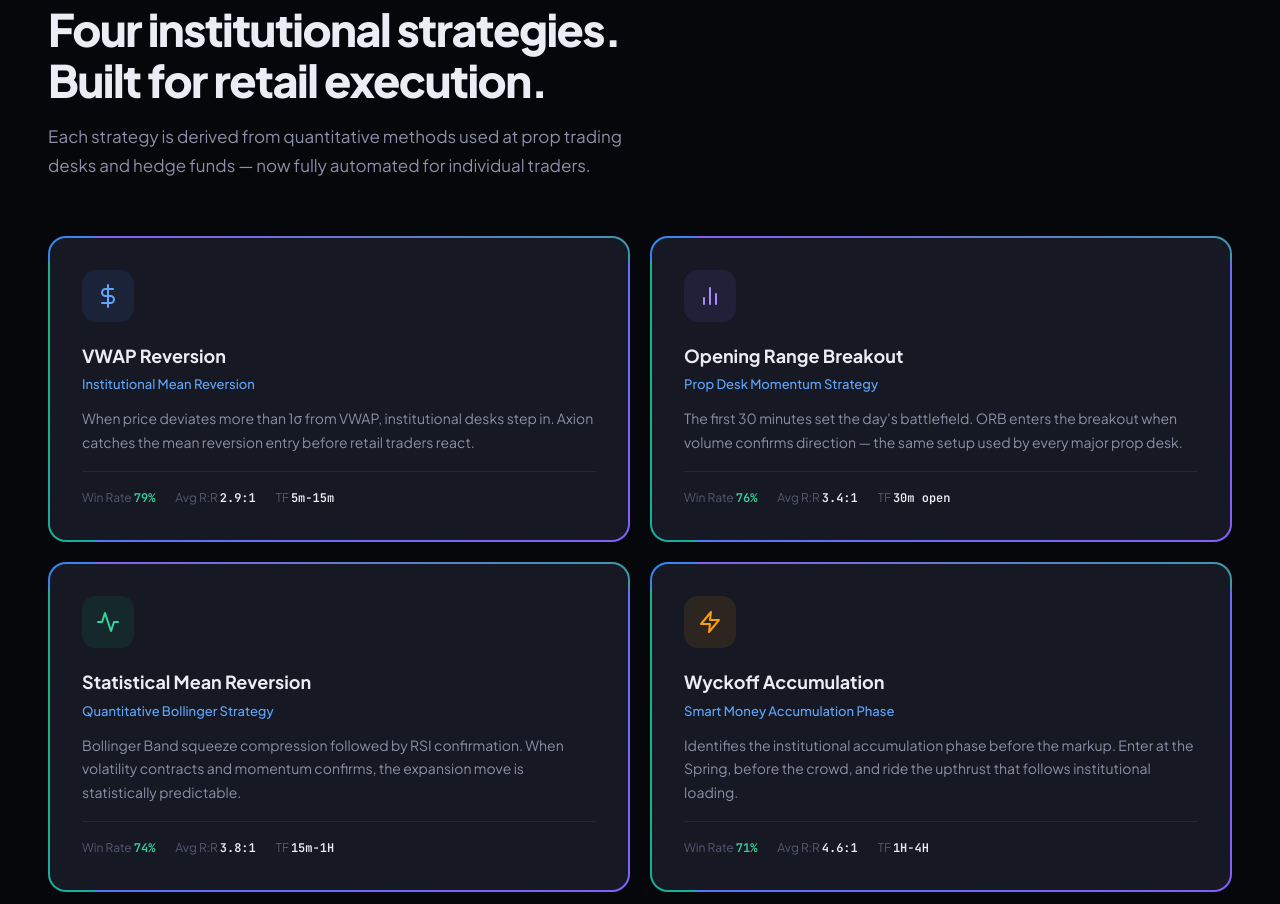
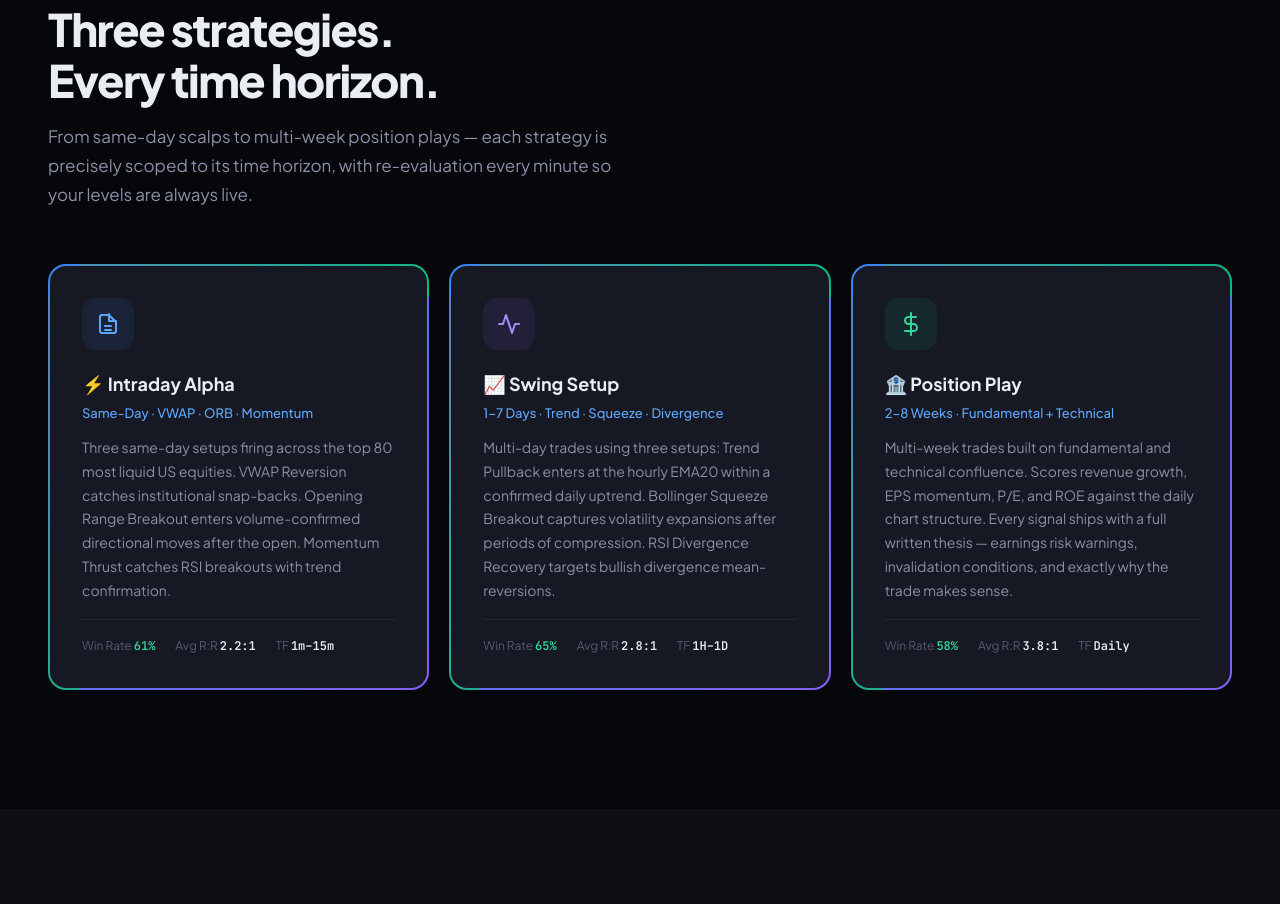
Before and after one commit to paoloisolani04-cyber/axiontrading-site-, a plain HTML site: page index.html in a window 1280 px wide. Shown: the part 1256-2160 px from the top of the page. Drawn offline with Linux system fonts and the light colour scheme; animation ran at ten frames a second.

Commit message:
Update landing page for 3-strategy system
- Strategy section: 4 old strategies → Intraday Alpha, Swing Setup, Position Play
- Section title: "Four institutional strategies" → "Three strategies. Every time horizon."
- Live feed ticker, testimonials, FAQ, activity log, pricing updated throughout

Co-Authored-By: Claude Sonnet 4.6 <noreply@anthropic.com>

```diff
--- a/index.html
+++ b/index.html
@@ -987,58 +987,45 @@ section { position: relative; z-index: 2; padding: 120px 48px; overflow: hidden;
 <section id="features">
   <div class="container">
     <div class="section-label anim"><span class="line"></span> STRATEGIES</div>
-    <div class="section-title anim">Four institutional strategies.<br>Built for retail execution.</div>
-    <div class="section-subtitle anim">Each strategy is derived from quantitative methods used at prop trading desks and hedge funds — now fully automated for individual traders.</div>
-    <div class="features-grid">
+    <div class="section-title anim">Three strategies.<br>Every time horizon.</div>
+    <div class="section-subtitle anim">From same-day scalps to multi-week position plays — each strategy is precisely scoped to its time horizon, with re-evaluation every minute so your levels are always live.</div>
+    <div class="features-grid" style="grid-template-columns:repeat(3,1fr);">
       <div class="feature-card card-glow anim tilt-card" data-tilt>
         <div class="feature-card-inner">
-          <div class="feature-icon" style="background:rgba(59,130,246,0.1);color:var(--accent2);"><svg width="24" height="24" viewBox="0 0 24 24" fill="none" stroke="currentColor" stroke-width="2" stroke-linecap="round" stroke-linejoin="round"><line x1="12" y1="1" x2="12" y2="23"/><path d="M17 5H9.5a3.5 3.5 0 0 0 0 7h5a3.5 3.5 0 0 1 0 7H6"/></svg></div>
-          <h3>VWAP Reversion</h3>
-          <div class="trader">Institutional Mean Reversion</div>
-          <p>When price deviates more than 1σ from VWAP, institutional desks step in. Axion catches the mean reversion entry before retail traders react.</p>
+          <div class="feature-icon" style="background:rgba(59,130,246,0.1);color:var(--accent2);"><svg width="24" height="24" viewBox="0 0 24 24" fill="none" stroke="currentColor" stroke-width="2" stroke-linecap="round" stroke-linejoin="round"><polyline points="13 2 13 9 20 9"/><path d="M20 14v5a2 2 0 0 1-2 2H6a2 2 0 0 1-2-2V5a2 2 0 0 1 2-2h7l7 7z"/><line x1="9" y1="14" x2="15" y2="14"/><line x1="9" y1="18" x2="15" y2="18"/></svg></div>
+          <h3>⚡ Intraday Alpha</h3>
+          <div class="trader">Same-Day · VWAP · ORB · Momentum</div>
+          <p>Three same-day setups firing across the top 80 most liquid US equities. VWAP Reversion catches institutional snap-backs. Opening Range Breakout enters volume-confirmed directional moves after the open. Momentum Thrust catches RSI breakouts with trend confirmation.</p>
           <div class="feature-stats">
-            <div class="feature-stat"><span class="label">Win Rate </span><span class="val green">79%</span></div>
-            <div class="feature-stat"><span class="label">Avg R:R </span><span class="val">2.9:1</span></div>
-            <div class="feature-stat"><span class="label">TF </span><span class="val">5m-15m</span></div>
+            <div class="feature-stat"><span class="label">Win Rate </span><span class="val green">61%</span></div>
+            <div class="feature-stat"><span class="label">Avg R:R </span><span class="val">2.2:1</span></div>
+            <div class="feature-stat"><span class="label">TF </span><span class="val">1m–15m</span></div>
           </div>
         </div>
       </div>
       <div class="feature-card card-glow anim d1 tilt-card" data-tilt>
         <div class="feature-card-inner">
-          <div class="feature-icon" style="background:rgba(139,92,246,0.1);color:var(--purple2);"><svg width="24" height="24" viewBox="0 0 24 24" fill="none" stroke="currentColor" stroke-width="2" stroke-linecap="round" stroke-linejoin="round"><path d="M18 20V10"/><path d="M12 20V4"/><path d="M6 20v-6"/></svg></div>
-          <h3>Opening Range Breakout</h3>
-          <div class="trader">Prop Desk Momentum Strategy</div>
-          <p>The first 30 minutes set the day's battlefield. ORB enters the breakout when volume confirms direction — the same setup used by every major prop desk.</p>
+          <div class="feature-icon" style="background:rgba(139,92,246,0.1);color:var(--purple2);"><svg width="24" height="24" viewBox="0 0 24 24" fill="none" stroke="currentColor" stroke-width="2" stroke-linecap="round" stroke-linejoin="round"><polyline points="22 12 18 12 15 21 9 3 6 12 2 12"/></svg></div>
+          <h3>📈 Swing Setup</h3>
+          <div class="trader">1–7 Days · Trend · Squeeze · Divergence</div>
+          <p>Multi-day trades using three setups: Trend Pullback enters at the hourly EMA20 within a confirmed daily uptrend. Bollinger Squeeze Breakout captures volatility expansions after periods of compression. RSI Divergence Recovery targets bullish divergence mean-reversions.</p>
           <div class="feature-stats">
-            <div class="feature-stat"><span class="label">Win Rate </span><span class="val green">76%</span></div>
-            <div class="feature-stat"><span class="label">Avg R:R </span><span class="val">3.4:1</span></div>
-            <div class="feature-stat"><span class="label">TF </span><span class="val">30m open</span></div>
+            <div class="feature-stat"><span class="label">Win Rate </span><span class="val green">65%</span></div>
+            <div class="feature-stat"><span class="label">Avg R:R </span><span class="val">2.8:1</span></div>
+            <div class="feature-stat"><span class="label">TF </span><span class="val">1H–1D</span></div>
           </div>
         </div>
       </div>
       <div class="feature-card card-glow anim d2 tilt-card" data-tilt>
         <div class="feature-card-inner">
-          <div class="feature-icon" style="background:rgba(16,185,129,0.1);color:var(--green2);"><svg width="24" height="24" viewBox="0 0 24 24" fill="none" stroke="currentColor" stroke-width="2" stroke-linecap="round" stroke-linejoin="round"><polyline points="22 12 18 12 15 21 9 3 6 12 2 12"/></svg></div>
-          <h3>Statistical Mean Reversion</h3>
-          <div class="trader">Quantitative Bollinger Strategy</div>
-          <p>Bollinger Band squeeze compression followed by RSI confirmation. When volatility contracts and momentum confirms, the expansion move is statistically predictable.</p>
+          <div class="feature-icon" style="background:rgba(16,185,129,0.1);color:var(--green2);"><svg width="24" height="24" viewBox="0 0 24 24" fill="none" stroke="currentColor" stroke-width="2" stroke-linecap="round" stroke-linejoin="round"><line x1="12" y1="1" x2="12" y2="23"/><path d="M17 5H9.5a3.5 3.5 0 0 0 0 7h5a3.5 3.5 0 0 1 0 7H6"/></svg></div>
+          <h3>🏦 Position Play</h3>
+          <div class="trader">2–8 Weeks · Fundamental + Technical</div>
+          <p>Multi-week trades built on fundamental and technical confluence. Scores revenue growth, EPS momentum, P/E, and ROE against the daily chart structure. Every signal ships with a full written thesis — earnings risk warnings, invalidation conditions, and exactly why the trade makes sense.</p>
           <div class="feature-stats">
-            <div class="feature-stat"><span class="label">Win Rate </span><span class="val green">74%</span></div>
+            <div class="feature-stat"><span class="label">Win Rate </span><span class="val green">58%</span></div>
             <div class="feature-stat"><span class="label">Avg R:R </span><span class="val">3.8:1</span></div>
-            <div class="feature-stat"><span class="label">TF </span><span class="val">15m-1H</span></div>
-          </div>
-        </div>
-      </div>
-      <div class="feature-card card-glow anim d3 tilt-card" data-tilt>
-        <div class="feature-card-inner">
-          <div class="feature-icon" style="background:rgba(245,158,11,0.1);color:var(--gold);"><svg width="24" height="24" viewBox="0 0 24 24" fill="none" stroke="currentColor" stroke-width="2" stroke-linecap="round" stroke-linejoin="round"><path d="M13 2L3 14h9l-1 8 10-12h-9l1-8z"/></svg></div>
-          <h3>Wyckoff Accumulation</h3>
-          <div class="trader">Smart Money Accumulation Phase</div>
-          <p>Identifies the institutional accumulation phase before the markup. Enter at the Spring, before the crowd, and ride the upthrust that follows institutional loading.</p>
-          <div class="feature-stats">
-            <div class="feature-stat"><span class="label">Win Rate </span><span class="val green">71%</span></div>
-            <div class="feature-stat"><span class="label">Avg R:R </span><span class="val">4.6:1</span></div>
-            <div class="feature-stat"><span class="label">TF </span><span class="val">1H-4H</span></div>
+            <div class="feature-stat"><span class="label">TF </span><span class="val">Daily</span></div>
           </div>
         </div>
       </div>
@@ -1116,7 +1103,7 @@ section { position: relative; z-index: 2; padding: 120px 48px; overflow: hidden;
     <div style="text-align:center;">
       <div class="section-label anim" style="justify-content:center;"><span class="line"></span> PRICING</div>
       <div class="section-title anim">One signal can pay for a year.</div>
-      <div class="section-subtitle anim" style="margin:0 auto 32px;">All 4 institutional strategies included. No hidden fees.</div>
+      <div class="section-subtitle anim" style="margin:0 auto 32px;">All 3 strategies included. No hidden fees.</div>
       <div class="pricing-toggle anim">
         <button id="tog-monthly" class="active" onclick="setPricingBilling('monthly')">Monthly</button>
         <button id="tog-annual" onclick="setPricingBilling('annual')">Annual &nbsp;<span style="font-size:11px;background:rgba(16,185,129,0.15);color:var(--green2);padding:2px 7px;border-radius:20px;font-weight:700;">Save 33%</span></button>
@@ -1133,7 +1120,7 @@ section { position: relative; z-index: 2; padding: 120px 48px; overflow: hidden;
         </div>
         <div class="price-desc" id="desc-signals">Real-time institutional signals on all US equities.</div>
         <ul class="price-features">
-          <li><span class="check">&#10003;</span> All 4 institutional strategies</li>
+          <li><span class="check">&#10003;</span> All 3 strategies (Intraday, Swing, Position)</li>
           <li><span class="check">&#10003;</span> Real-time US equity signals</li>
           <li><span class="check">&#10003;</span> Entry, stop loss & take profit</li>
           <li><span class="check">&#10003;</span> Signal history & analytics</li>
@@ -1171,7 +1158,7 @@ section { position: relative; z-index: 2; padding: 120px 48px; overflow: hidden;
       <div class="section-title anim">Common questions.</div>
     </div>
     <div class="faq-list" style="margin-top:48px;">
-      <div class="faq-item anim"><div class="faq-question" onclick="toggleFaq(this)">How does Axion generate signals?<span class="faq-arrow">+</span></div><div class="faq-answer"><div class="faq-answer-inner"><p>Axion runs four independent quantitative strategies derived from institutional trading methodologies. It ingests real-time US equity price data, computes professional-grade indicators (VWAP, RSI, Bollinger Bands, ATR, MACD), identifies market structure, and generates signals with precise entry, stop loss, and take profit levels — all in milliseconds.</p></div></div></div>
+      <div class="faq-item anim"><div class="faq-question" onclick="toggleFaq(this)">How does Axion generate signals?<span class="faq-arrow">+</span></div><div class="faq-answer"><div class="faq-answer-inner"><p>Axion runs three strategies across every time horizon. Intraday Alpha scans the top 80 most liquid US equities every 2 minutes for same-day setups. Swing Setup identifies 1–7 day opportunities using hourly and daily structure. Position Play combines fundamental data (revenue growth, EPS, P/E) with technical confluence for multi-week trades. Every signal is re-evaluated every minute with live prices — entry, stop loss, and targets update in real time.</p></div></div></div>
       <div class="faq-item anim d1"><div class="faq-question" onclick="toggleFaq(this)">Is my money safe?<span class="faq-arrow">+</span></div><div class="faq-answer"><div class="faq-answer-inner"><p>Your capital never leaves your brokerage. You connect Alpaca or Interactive Brokers via API keys with trade-only permissions — Axion cannot withdraw funds or transfer assets. You retain full control and can revoke access instantly at any time.</p></div></div></div>
       <div class="faq-item anim d2"><div class="faq-question" onclick="toggleFaq(this)">Which brokerages are supported?<span class="faq-arrow">+</span></div><div class="faq-answer"><div class="faq-answer-inner"><p>We currently support Alpaca (commission-free, great for beginners) and Interactive Brokers (preferred by serious traders). Additional brokerages are on the roadmap. You can also use Axion in signals-only mode with any brokerage.</p></div></div></div>
       <div class="faq-item anim d3"><div class="faq-question" onclick="toggleFaq(this)">Can I use it without auto-trading?<span class="faq-arrow">+</span></div><div class="faq-answer"><div class="faq-answer-inner"><p>Absolutely. Signals-only mode works with any brokerage — you receive the alert with entry, stop loss, and targets, then execute manually. Auto-execution is optional and available on Pro and Lifetime plans.</p></div></div></div>
@@ -1636,19 +1623,19 @@ document.addEventListener('mousemove', e => {
 /* ═══════════════════════════════════════════════════
    TRADE FEED
    ═══════════════════════════════════════════════════ */
-const strategies = ['VWAP Reversion', 'Opening Range Breakout', 'Statistical Mean Reversion', 'Wyckoff Accumulation'];
+const strategies = ['Intraday Alpha', 'Swing Setup', 'Position Play', 'Intraday Alpha', 'Swing Setup', 'Position Play'];
 const tickers = ['AAPL', 'NVDA', 'TSLA', 'MSFT', 'AMZN', 'META', 'GOOGL', 'SPY'];
 const fakeTrades = [
-  { dir:'LONG', strat:'VWAP Reversion', ticker:'NVDA', pnl:+1842.50, time:'2 min ago' },
-  { dir:'SHORT', strat:'Wyckoff Accumulation', ticker:'TSLA', pnl:+726.30, time:'8 min ago' },
-  { dir:'LONG', strat:'Opening Range Breakout', ticker:'AAPL', pnl:+2105.80, time:'14 min ago' },
-  { dir:'LONG', strat:'Statistical Mean Reversion', ticker:'MSFT', pnl:+445.20, time:'21 min ago' },
-  { dir:'SHORT', strat:'VWAP Reversion', ticker:'META', pnl:-312.40, time:'27 min ago' },
-  { dir:'LONG', strat:'Wyckoff Accumulation', ticker:'AMZN', pnl:+1567.90, time:'35 min ago' },
-  { dir:'LONG', strat:'Opening Range Breakout', ticker:'GOOGL', pnl:+893.10, time:'42 min ago' },
-  { dir:'SHORT', strat:'Statistical Mean Reversion', ticker:'SPY', pnl:+1204.60, time:'51 min ago' },
-  { dir:'LONG', strat:'VWAP Reversion', ticker:'NVDA', pnl:+3245.00, time:'1h ago' },
-  { dir:'SHORT', strat:'Wyckoff Accumulation', ticker:'TSLA', pnl:-187.50, time:'1h ago' },
+  { dir:'LONG', strat:'Intraday Alpha', ticker:'NVDA', pnl:+1842.50, time:'2 min ago' },
+  { dir:'SHORT', strat:'Swing Setup', ticker:'TSLA', pnl:+726.30, time:'8 min ago' },
+  { dir:'LONG', strat:'Intraday Alpha', ticker:'AAPL', pnl:+2105.80, time:'14 min ago' },
+  { dir:'LONG', strat:'Position Play', ticker:'MSFT', pnl:+4450.20, time:'21 min ago' },
+  { dir:'SHORT', strat:'Intraday Alpha', ticker:'META', pnl:-312.40, time:'27 min ago' },
+  { dir:'LONG', strat:'Swing Setup', ticker:'AMZN', pnl:+1567.90, time:'35 min ago' },
+  { dir:'LONG', strat:'Intraday Alpha', ticker:'GOOGL', pnl:+893.10, time:'42 min ago' },
+  { dir:'SHORT', strat:'Swing Setup', ticker:'SPY', pnl:+1204.60, time:'51 min ago' },
+  { dir:'LONG', strat:'Position Play', ticker:'NVDA', pnl:+6240.00, time:'1h ago' },
+  { dir:'SHORT', strat:'Intraday Alpha', ticker:'TSLA', pnl:-187.50, time:'1h ago' },
 ];
 
 function renderFeed() {
@@ -1695,12 +1682,12 @@ document.getElementById('ticker-track').innerHTML = tickHTML + tickHTML;
    TESTIMONIALS — INFINITE MARQUEE
    ═══════════════════════════════════════════════════ */
 const testimonials = [
-  {stars:5,text:"I've tried six different signal services. Axion is the first one where I'm consistently profitable. The VWAP Reversion strategy alone paid for a lifetime subscription in my first two weeks.",name:"Marcus Chen",sub:"Equities trader, NY"},
+  {stars:5,text:"I've tried six different signal services. Axion is the first one where I'm consistently profitable. The Intraday Alpha signals alone paid for a lifetime subscription in my first two weeks.",name:"Marcus Chen",sub:"Equities trader, NY"},
   {stars:5,text:"Set it up on my Alpaca account and it trades while I work. Woke up to a $2,800 gain on an NVDA ORB setup last Thursday. The precision on entries is unlike anything I've seen at retail.",name:"Sarah Mitchell",sub:"Full-time trader, Austin TX"},
   {stars:5,text:"As a software engineer I'm skeptical of black boxes, but Axion shows every signal's reasoning. Win rate went from 44% to 79% in six weeks. The risk management alone is worth it.",name:"David Park",sub:"Engineer & part-time trader"},
-  {stars:5,text:"The Wyckoff Accumulation algo is elite for catching pre-breakout accumulation phases. Three signals on SPY last Friday, all winners. The institutional edge is real.",name:"Jake Rivera",sub:"Day trader, 4yr exp"},
+  {stars:5,text:"The Position Play signals are elite. Each one comes with a full written thesis — fundamentals, technical structure, what would invalidate the trade. Three signals on SPY last week, all winners. The edge is real.",name:"Jake Rivera",sub:"Day trader, 4yr exp"},
   {stars:5,text:"Skeptical at first, but $5,100 P&L in my first month changed that. Now a lifetime member. The ex-quant pedigree shows — these aren't recycled retail indicators.",name:"Emily Watson",sub:"Equity investor, Chicago"},
-  {stars:4,text:"Solid signals with precise risk levels. The Statistical Mean Reversion strategy is perfect for my style. Would love more mid-cap coverage but the core large-cap signals are excellent.",name:"Raj Patel",sub:"Swing trader, IBKR user"},
+  {stars:4,text:"Solid signals with precise risk levels. The Swing Setup strategy is perfect for my style — I'm not glued to the screen all day. Would love more mid-cap coverage but the core large-cap signals are excellent.",name:"Raj Patel",sub:"Swing trader, IBKR user"},
 ];
 const tHTML = testimonials.map(t=>`
   <div class="testimonial-card">
@@ -1916,11 +1903,11 @@ function showUserDashboard() {
   const act = document.getElementById('dash-activity');
   if (act) {
     const activities = [
-      { t: '2 hours ago', text: 'VWAP Reversion signal generated — NVDA LONG @ $127.42' },
-      { t: '5 hours ago', text: 'Opening Range Breakout trade closed — +$1,204.80 profit' },
-      { t: 'Yesterday', text: 'Wyckoff Accumulation signal accepted — SPY LONG @ $581.10' },
-      { t: 'Yesterday', text: 'Statistical Mean Reversion signal expired — missed entry window' },
-      { t: '2 days ago', text: 'VWAP Reversion trade closed — +$947.60 profit' },
+      { t: '2 hours ago', text: 'Intraday Alpha signal generated — NVDA LONG @ $127.42' },
+      { t: '5 hours ago', text: 'Swing Setup trade closed — +$1,204.80 profit' },
+      { t: 'Yesterday', text: 'Position Play signal accepted — SPY LONG @ $581.10 (fundamental + technical confluence)' },
+      { t: 'Yesterday', text: 'Intraday Alpha signal expired — missed entry window' },
+      { t: '2 days ago', text: 'Swing Setup trade closed — +$947.60 profit' },
       { t: '3 days ago', text: 'Broker API keys updated (Alpaca)' },
     ];
     act.innerHTML = activities.map(a => `
```
